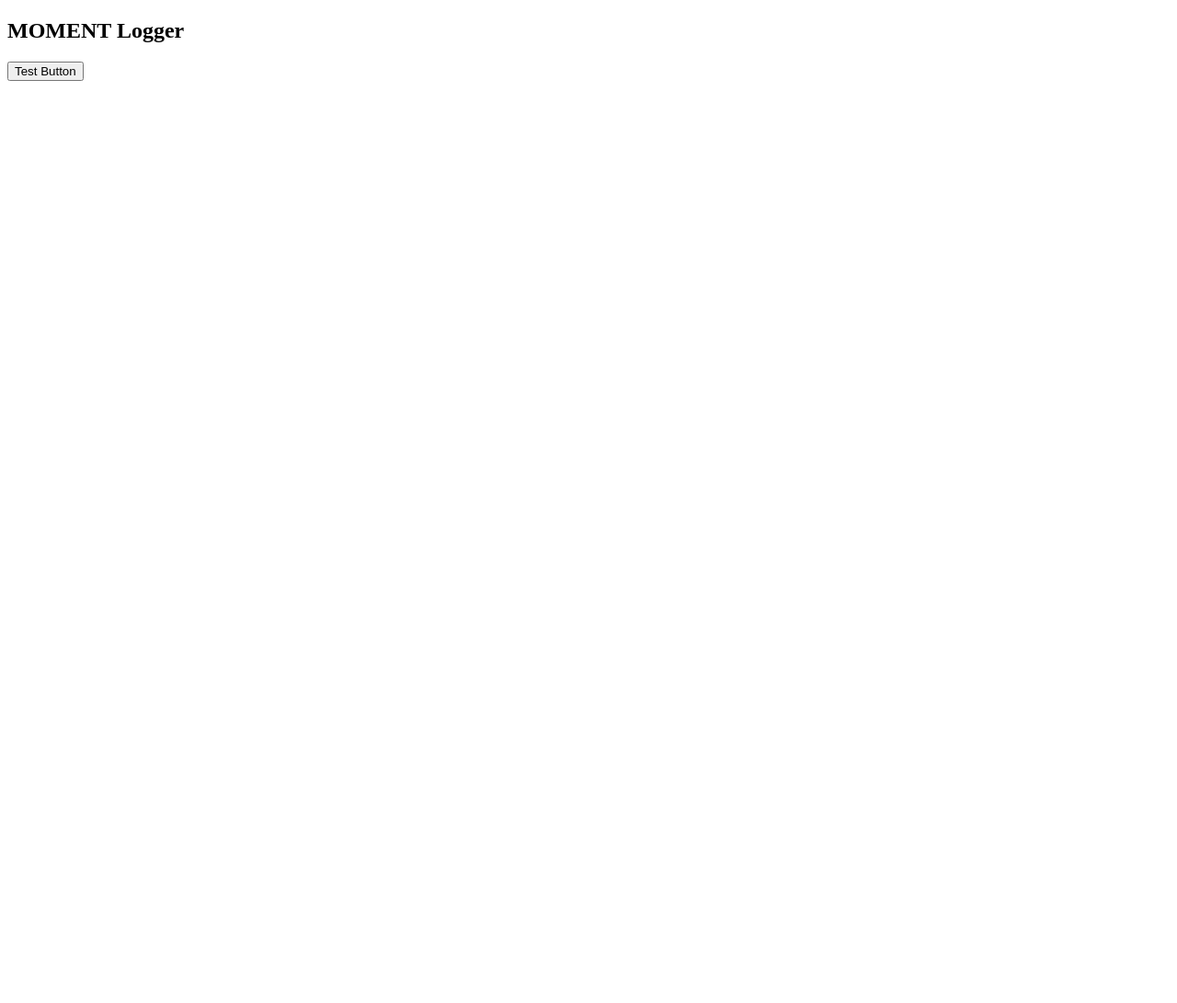
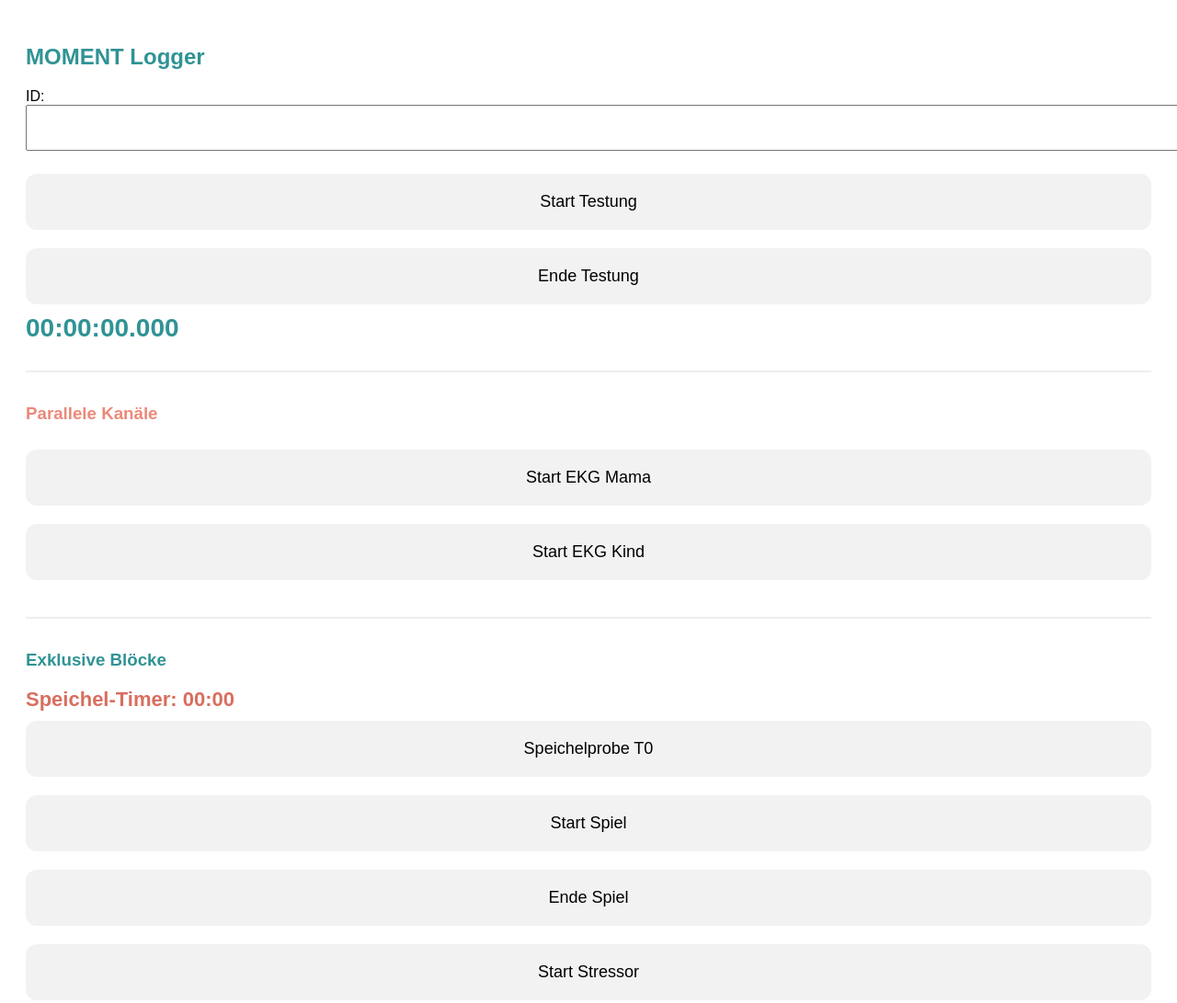
Before and after one commit to Sarah1713/moment-app, a plain HTML site: page index.html in a window 1280 px wide. Shown: the top 1091 px of the page at 92% size. Before the commit the page ends 800 px from the top, so only its background shows below. Drawn offline with Linux system fonts and the light colour scheme.

Commit message:
index.html

```diff
--- a/index.html
+++ b/index.html
@@ -8,14 +8,181 @@
 <link rel="manifest" href="manifest.json">
 <meta name="theme-color" content="#309394">
 
+<style>
+body { font-family: Arial; padding: 20px; background: #ffffff; }
+h2 { color: #309394; }
+
+input {
+  width: 100%;
+  padding: 14px;
+  font-size: 16px;
+  margin-bottom: 15px;
+}
+
+button {
+  width: 100%;
+  padding: 20px;
+  font-size: 18px;
+  margin: 10px 0;
+  border-radius: 12px;
+  border: none;
+  background: #f2f2f2;
+}
+
+.start-active { background:#267879; color:white; }
+.stop-active { background:#D96E5E; color:white; }
+.parallel-active { background:#EB897A; color:white; }
+.exclusive-active { background:#309394; color:white; }
+
+.timer-main {
+  font-size: 28px;
+  font-weight: bold;
+  color: #309394;
+}
+
+.timer-saliva {
+  font-size: 22px;
+  font-weight: bold;
+  color: #D96E5E;
+}
+
+.section {
+  margin-top: 30px;
+  border-top: 2px solid #eee;
+  padding-top: 15px;
+}
+</style>
 </head>
+
 <body>
 
 <h2>MOMENT Logger</h2>
 
-<button onclick="alert('App funktioniert!')">Test Button</button>
+<label>ID:</label>
+<input type="text" id="participantID">
+
+<button id="startBtn" onclick="startExperiment()">Start Testung</button>
+<button id="endBtn" onclick="endExperiment()">Ende Testung</button>
+
+<div class="timer-main" id="mainTimer">00:00:00.000</div>
+
+<div class="section">
+<h3 style="color:#EB897A;">Parallele Kanäle</h3>
+<button onclick="toggleParallel('EKG Mama', this)">Start EKG Mama</button>
+<button onclick="toggleParallel('EKG Kind', this)">Start EKG Kind</button>
+</div>
+
+<div class="section exclusive-group">
+<h3 style="color:#309394;">Exklusive Blöcke</h3>
+
+<div class="timer-saliva" id="salivaTimer">Speichel-Timer: 00:00</div>
+
+<button onclick="exclusiveEvent('Speichelprobe T0', true, this)">Speichelprobe T0</button>
+<button onclick="exclusiveEvent('Start Spiel', false, this)">Start Spiel</button>
+<button onclick="exclusiveEvent('Ende Spiel', false, this)">Ende Spiel</button>
+<button onclick="exclusiveEvent('Start Stressor', false, this)">Start Stressor</button>
+<button onclick="exclusiveEvent('Ende Stressor', false, this)">Ende Stressor</button>
+<button onclick="exclusiveEvent('Speichelprobe T2', true, this)">Speichelprobe T2</button>
+<button onclick="exclusiveEvent('Speichelprobe T3', true, this)">Speichelprobe T3</button>
+<button onclick="exclusiveEvent('Speichelprobe T4', true, this)">Speichelprobe T4</button>
+<button onclick="exclusiveEvent('Speichelprobe T5', true, this)">Speichelprobe T5</button>
+</div>
 
 <script>
+let experimentStart=null;
+let experimentEnd=null;
+let salivaStart=null;
+let salivaAlertTriggered=false;
+let parallelChannels={};
+const SALIVA_INTERVAL=20*60*1000;
+
+setInterval(()=>{
+  if(experimentStart&&!experimentEnd){
+    document.getElementById("mainTimer").innerText=formatTime(Date.now()-experimentStart);
+  }
+
+  if(salivaStart&&!experimentEnd){
+    let diff=Date.now()-salivaStart;
+    document.getElementById("salivaTimer").innerText="Speichel-Timer: "+formatShort(diff);
+
+    if(diff>=SALIVA_INTERVAL&&!salivaAlertTriggered){
+      salivaAlertTriggered=true;
+      alert("20 Minuten → Speichelprobe!");
+    }
+  } else {
+    document.getElementById("salivaTimer").innerText="Speichel-Timer: 00:00";
+  }
+
+},100);
+
+function formatTime(ms){
+  let h=Math.floor(ms/3600000);
+  let m=Math.floor((ms%3600000)/60000);
+  let s=Math.floor((ms%60000)/1000);
+  let milli=ms%1000;
+  return `${pad(h)}:${pad(m)}:${pad(s)}.${milli.toString().padStart(3,'0')}`;
+}
+
+function formatShort(ms){
+  let m=Math.floor(ms/60000);
+  let s=Math.floor((ms%60000)/1000);
+  return `${pad(m)}:${pad(s)}`;
+}
+
+function pad(n){return n.toString().padStart(2,'0');}
+
+async function startExperiment(){
+  let id=document.getElementById("participantID").value.trim();
+  if(!id){alert("Bitte ID eingeben");return;}
+  if(experimentStart)return;
+
+  alert("Bitte Flugmodus aktivieren.");
+
+  experimentStart=Date.now();
+  document.getElementById("startBtn").classList.add("start-active");
+
+  if(document.documentElement.requestFullscreen){
+    try{await document.documentElement.requestFullscreen();}catch(e){}
+  }
+
+  if('wakeLock' in navigator){
+    try{await navigator.wakeLock.request('screen');}catch(e){}
+  }
+}
+
+function endExperiment(){
+  if(!experimentStart||experimentEnd)return;
+  experimentEnd=Date.now();
+  document.getElementById("endBtn").classList.add("stop-active");
+  alert("Experiment beendet");
+}
+
+function exclusiveEvent(name,isSaliva,btn){
+  if(!experimentStart){alert("Erst Start drücken");return;}
+
+  document.querySelectorAll(".exclusive-group button")
+    .forEach(b=>b.classList.remove("exclusive-active"));
+
+  btn.classList.add("exclusive-active");
+
+  if(isSaliva){
+    salivaStart=Date.now();
+    salivaAlertTriggered=false;
+  }
+}
+
+function toggleParallel(name,btn){
+  if(!experimentStart){alert("Erst Start drücken");return;}
+
+  if(parallelChannels[name]){
+    parallelChannels[name]=false;
+    btn.classList.remove("parallel-active");
+  }else{
+    parallelChannels[name]=true;
+    btn.classList.add("parallel-active");
+  }
+}
+
 if ('serviceWorker' in navigator) {
   navigator.serviceWorker.register('./sw.js');
 }
```
